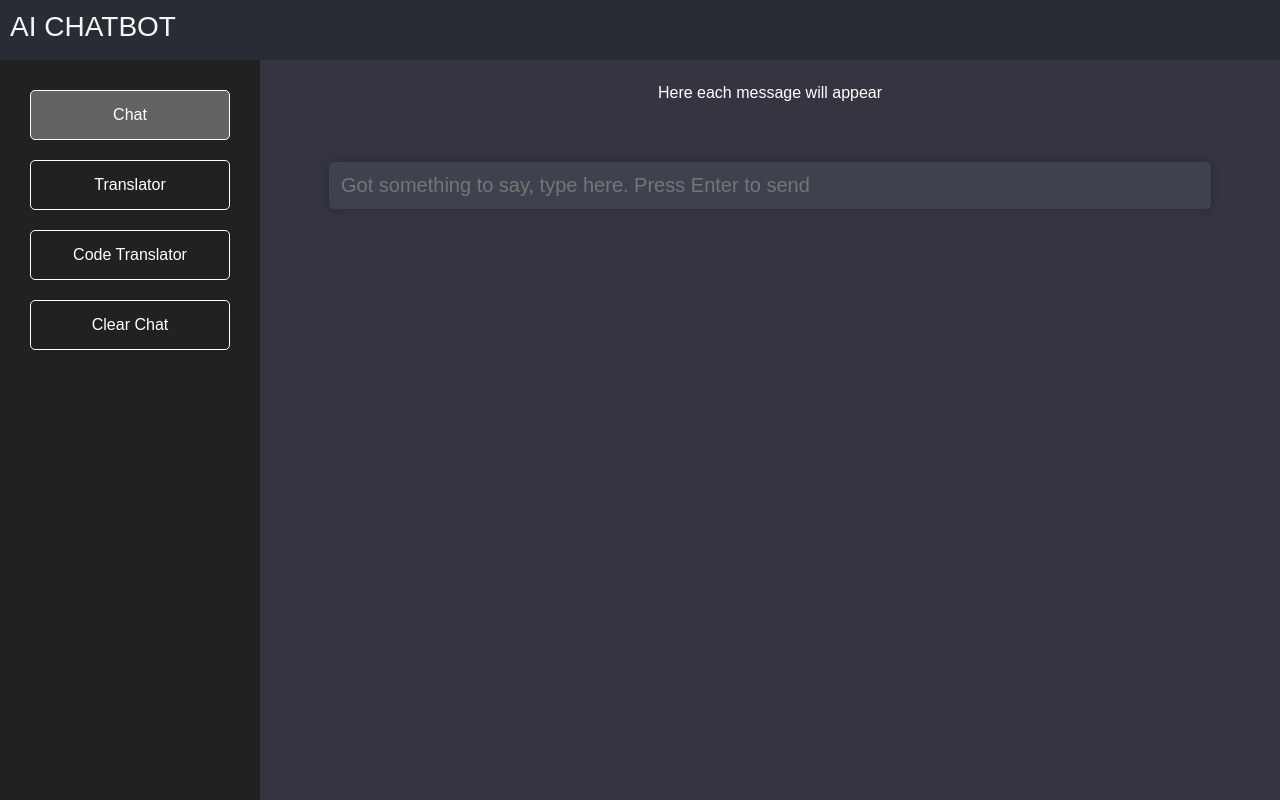
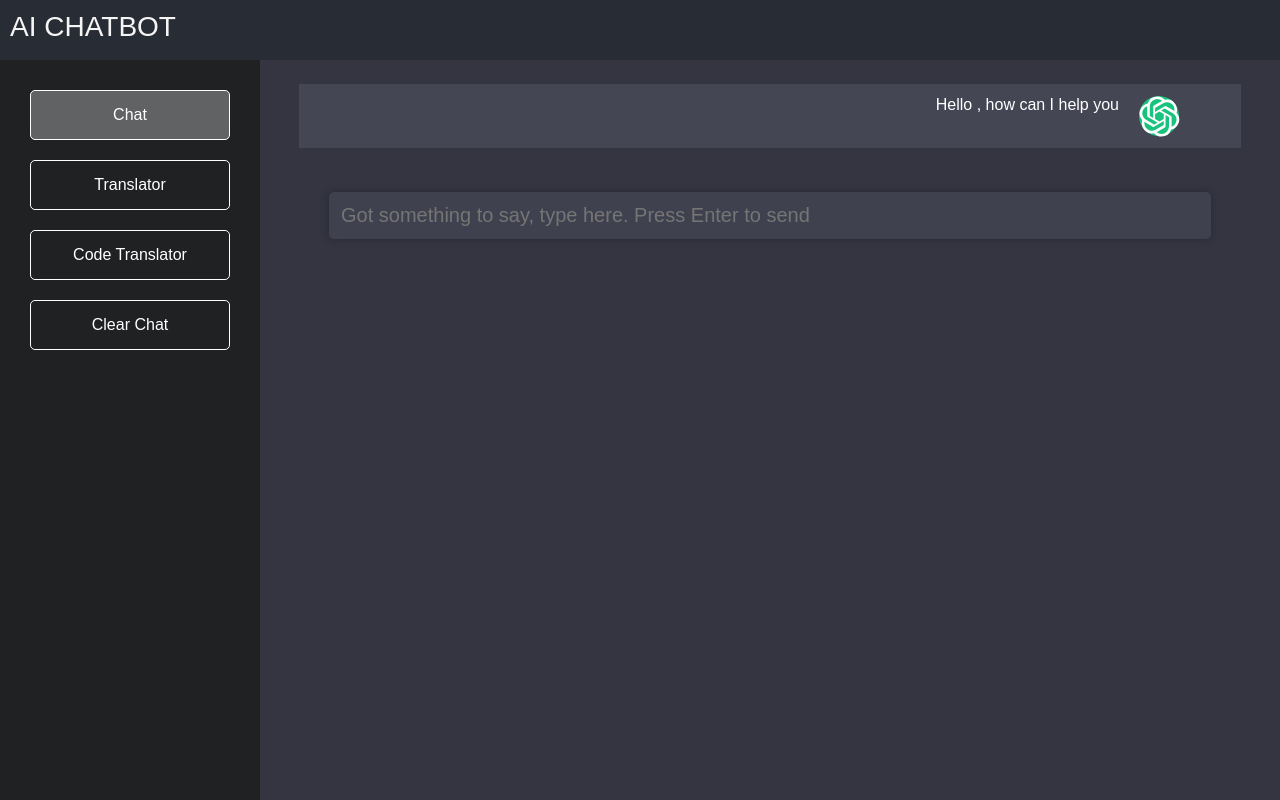
Before and after one commit to 63093AjayPathak/ai_chatbot, a React (Create React App) app in the folder client/: page / in a window 1280 px wide. Built offline with nearby package versions, Linux system fonts and the light colour scheme.

Commit message:
added MessageBody component along with SvgComponent for AI chat icon

```diff
--- /dev/null
+++ b/client/src/components/building-blocks/message-body.jsx
@@ -0,0 +1,38 @@
+import "../stylesheets/chat-complete.css";
+import SvgComponent from "../icons/ai-icon";
+
+const MessageBody = ({ user, message }) => {
+  const messageBodyToggle = (user) => {
+    if (user === "ai") {
+      return (
+        <>
+          <div className="message">
+            <p>{message}</p>
+          </div>
+          <div className={`avatar ${user === "ai" && "chatgpt"}`}>
+            {user === "ai" && <SvgComponent />}
+          </div>
+        </>
+      );
+    } else {
+      return (
+        <>
+          <div className={`avatar ${user === "ai" && "chatgpt"}`}>
+            {user === "ai" && <SvgComponent />}
+          </div>
+          <div className="message">{message}</div>
+        </>
+      );
+    }
+  };
+
+  return (
+    <>
+      <div className={`chat-message ${user === "ai" && "chatgpt"}`}>
+        <div className="chat-message-centre">{messageBodyToggle(user)}</div>
+      </div>
+    </>
+  );
+};
+
+export default MessageBody;
--- a/client/src/components/chat.jsx
+++ b/client/src/components/chat.jsx
@@ -1,12 +1,13 @@
 import "./stylesheets/chat-complete.css";
 import React from "react";
+import MessageBody from "./building-blocks/message-body";
 
 const Chat = () => {
   return (
     <div>
       <div className="chat-log" style={{ overflowY: "auto" }}>
         <div className="container">
-          <p>Here each message will appear</p>
+          <MessageBody user="ai" message="Hello , how can I help you" />
         </div>
       </div>
       <div className="text-box">
--- /dev/null
+++ b/client/src/components/icons/ai-icon.jsx
@@ -0,0 +1,21 @@
+import * as React from "react"
+const SvgComponent = () => (
+  <svg
+    xmlns="http://www.w3.org/2000/svg"
+    width={41}
+    height={41}
+    fill="none"
+    strokeWidth={1.5}
+    className="h-6 w-6"
+  >
+    <title>{"ChatGPT"}</title>
+    <text x={-9999} y={-9999}>
+      {"ChatGPT"}
+    </text>
+    <path
+      fill="currentColor"
+      d="M37.532 16.87a9.963 9.963 0 0 0-.856-8.184 10.078 10.078 0 0 0-10.855-4.835A9.964 9.964 0 0 0 18.306.5a10.079 10.079 0 0 0-9.614 6.977 9.967 9.967 0 0 0-6.664 4.834 10.08 10.08 0 0 0 1.24 11.817 9.965 9.965 0 0 0 .856 8.185 10.079 10.079 0 0 0 10.855 4.835 9.965 9.965 0 0 0 7.516 3.35 10.078 10.078 0 0 0 9.617-6.981 9.967 9.967 0 0 0 6.663-4.834 10.079 10.079 0 0 0-1.243-11.813ZM22.498 37.886a7.474 7.474 0 0 1-4.799-1.735c.061-.033.168-.091.237-.134l7.964-4.6a1.294 1.294 0 0 0 .655-1.134V19.054l3.366 1.944a.12.12 0 0 1 .066.092v9.299a7.505 7.505 0 0 1-7.49 7.496ZM6.392 31.006a7.471 7.471 0 0 1-.894-5.023c.06.036.162.099.237.141l7.964 4.6a1.297 1.297 0 0 0 1.308 0l9.724-5.614v3.888a.12.12 0 0 1-.048.103l-8.051 4.649a7.504 7.504 0 0 1-10.24-2.744ZM4.297 13.62A7.469 7.469 0 0 1 8.2 10.333c0 .068-.004.19-.004.274v9.201a1.294 1.294 0 0 0 .654 1.132l9.723 5.614-3.366 1.944a.12.12 0 0 1-.114.01L7.04 23.856a7.504 7.504 0 0 1-2.743-10.237Zm27.658 6.437-9.724-5.615 3.367-1.943a.121.121 0 0 1 .113-.01l8.052 4.648a7.498 7.498 0 0 1-1.158 13.528v-9.476a1.293 1.293 0 0 0-.65-1.132Zm3.35-5.043c-.059-.037-.162-.099-.236-.141l-7.965-4.6a1.298 1.298 0 0 0-1.308 0l-9.723 5.614v-3.888a.12.12 0 0 1 .048-.103l8.05-4.645a7.497 7.497 0 0 1 11.135 7.763Zm-21.063 6.929-3.367-1.944a.12.12 0 0 1-.065-.092v-9.299a7.497 7.497 0 0 1 12.293-5.756 6.94 6.94 0 0 0-.236.134l-7.965 4.6a1.294 1.294 0 0 0-.654 1.132l-.006 11.225Zm1.829-3.943 4.33-2.501 4.332 2.5v5l-4.331 2.5-4.331-2.5V18Z"
+    />
+  </svg>
+)
+export default SvgComponent
--- a/client/src/components/stylesheets/chat-complete.css
+++ b/client/src/components/stylesheets/chat-complete.css
@@ -73,6 +73,48 @@
     box-shadow: 0 0 8px 0 rgba(0 ,0, 0, 0.25);
 }
 
+.message{
+    padding-left: 20px;
+    padding-right: 20px;
+    display: flex;
+}
+
+.avatar.false{
+    /* background: white; */
+    border-radius: 20px;
+    height: 40px;
+    width: 40px;
+}
+
+
+.avatar.chatgpt{
+    background: white;
+    border-radius: 20px;
+    height: 40px;
+    width: 40px;
+    background-color: #19c37d;
+}
+
+.chat-message.false{
+    padding-left: 50px;
+    padding-right: 50px;
+    display: flex;
+    justify-content: flex-start;
+}
+
+.chat-message.chatgpt{
+    padding-left: 50px;
+    padding-right: 50px;
+    background-color: #444654;
+    display: flex;
+    justify-content: flex-end;
+}
+
+.chat-message-centre{
+    display: flex;
+    padding: 12px;
+}
+
 .main-container{
     text-align: center;
   display: flex;
```
